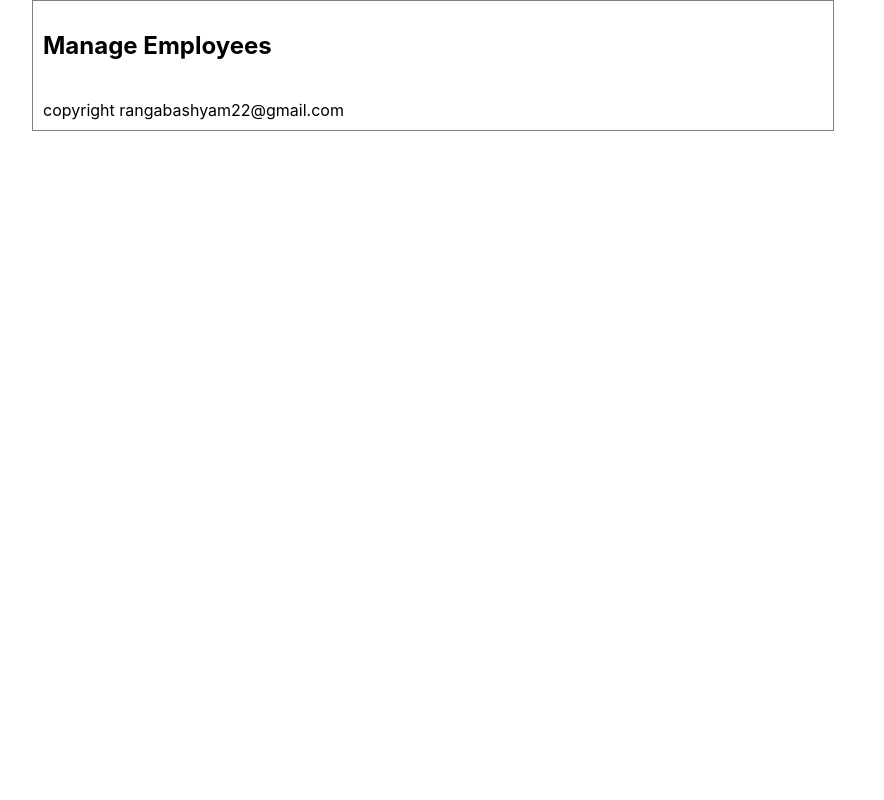
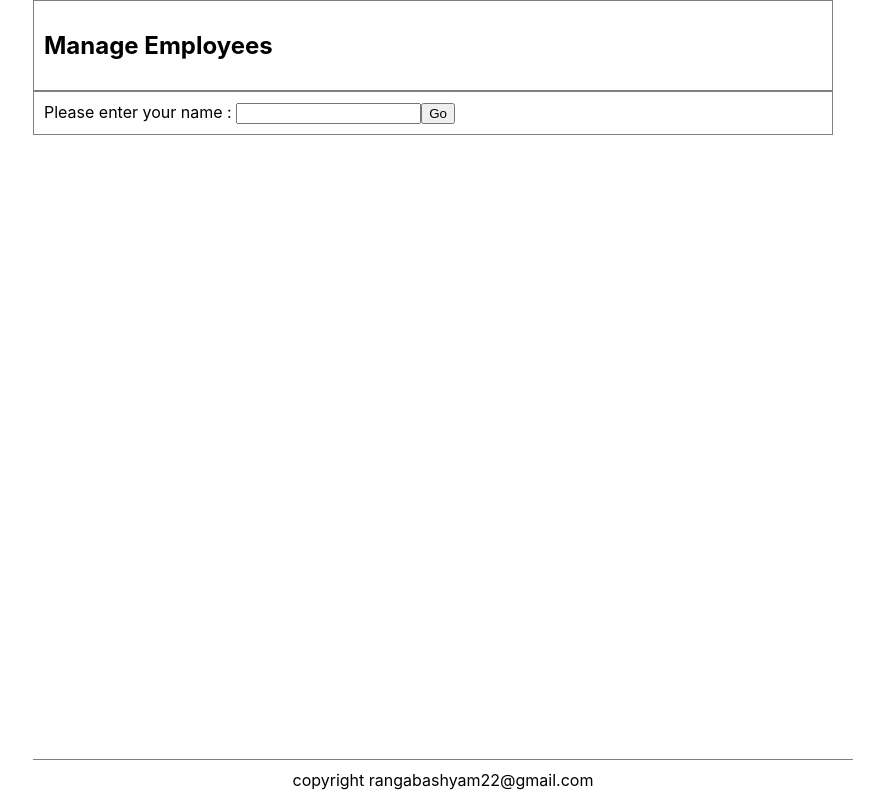
Before and after one commit to ranga-godhandaraman/employee-ops, a React (Create React App) app: page /math in a window 1280 px wide. Shown: the whole page, without its empty margins (207-1091 px from the left). Built offline with nearby package versions, Linux system fonts and the light colour scheme.

Commit message:
Math page added

```diff
--- a/src/App.css
+++ b/src/App.css
@@ -1,5 +1,10 @@
 .app{
     max-width: 800px;
     margin: auto;
+    height:100%;
+}
+
+.content{
+    padding: 10px;
     border: 1px solid gray;
 }
--- a/src/App.js
+++ b/src/App.js
@@ -5,6 +5,7 @@ import Footer from './component/footer/footer.js';
 import List from './pages/employees/list';
 import { Routes, Route } from "react-router-dom";
 import Login from './pages/login/login';
+import Math from './pages/arithmetic/math';
 
 function App() {
   return (
@@ -14,9 +15,11 @@ function App() {
         <Routes>
           <Route path="/" element={<List />} />
           <Route path="/login" element={<Login />} />
+          <Route path="/math" element={<Math />} />
         </Routes>
       </div>
       <Footer />
+
     </div>
   )
 }
--- a/src/component/footer/footer.css
+++ b/src/component/footer/footer.css
@@ -1,4 +1,9 @@
 .footer{
-    margin: 10px;
-
+    padding: 10px;
+    border-top: 1px solid gray;
+    position:fixed;
+    bottom: 0px;
+    max-width: 800px;
+    width: 100%;
+    text-align: center;
 }
--- a/src/component/header/header.css
+++ b/src/component/header/header.css
@@ -1,3 +1,4 @@
 .header{
     padding: 10px;
+    border: 1px solid gray;
 }
--- a/src/index.css
+++ b/src/index.css
@@ -5,6 +5,7 @@ body {
     sans-serif;
   -webkit-font-smoothing: antialiased;
   -moz-osx-font-smoothing: grayscale;
+  height: 100%;
 }
 
 code {
--- /dev/null
+++ b/src/pages/arithmetic/math.js
@@ -0,0 +1,27 @@
+import React, { useRef, useState } from "react";
+
+
+function Math() {
+    const inputRef = useRef(null);
+    const [name, setName] = useState("");
+
+    function setNameValue(){
+        setName(inputRef.current.value);
+    }
+
+    return (
+        <div>
+            {
+                (name === "") ?
+                <div>
+                    Please enter your name : <input type="text" ref={inputRef}/>
+                    <button onClick={setNameValue}>Go</button>
+                </div>
+                :
+                <div>Welcome to Math {name}.</div>
+            }
+        </div>
+    )
+}
+
+export default Math;
--- a/src/pages/employees/list.css
+++ b/src/pages/employees/list.css
@@ -1,7 +1,6 @@
 table{
     width: 100%;
 }
-
 
 th{
     background-color: blueviolet;
```
